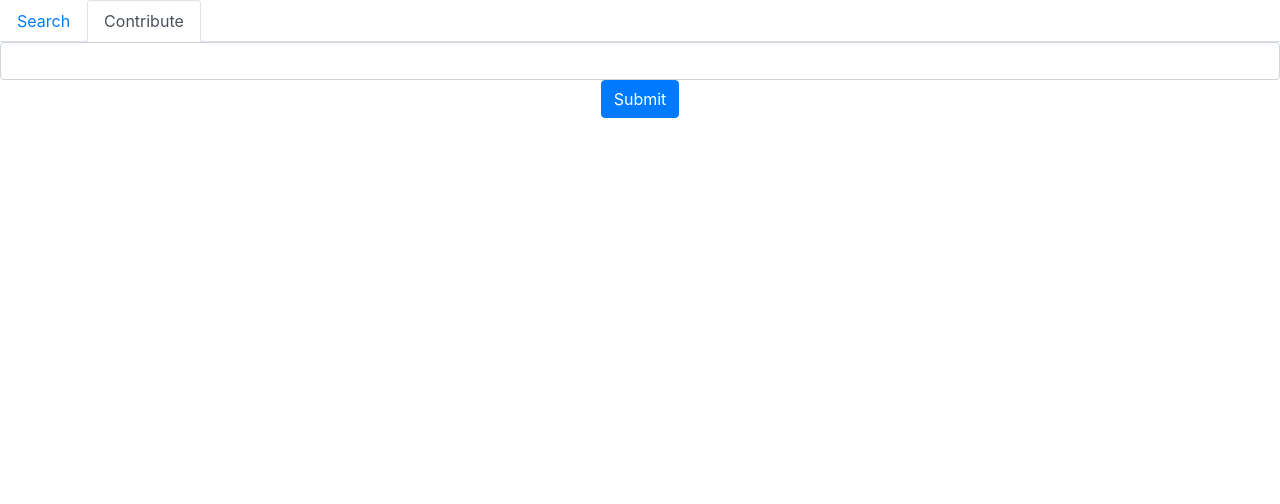
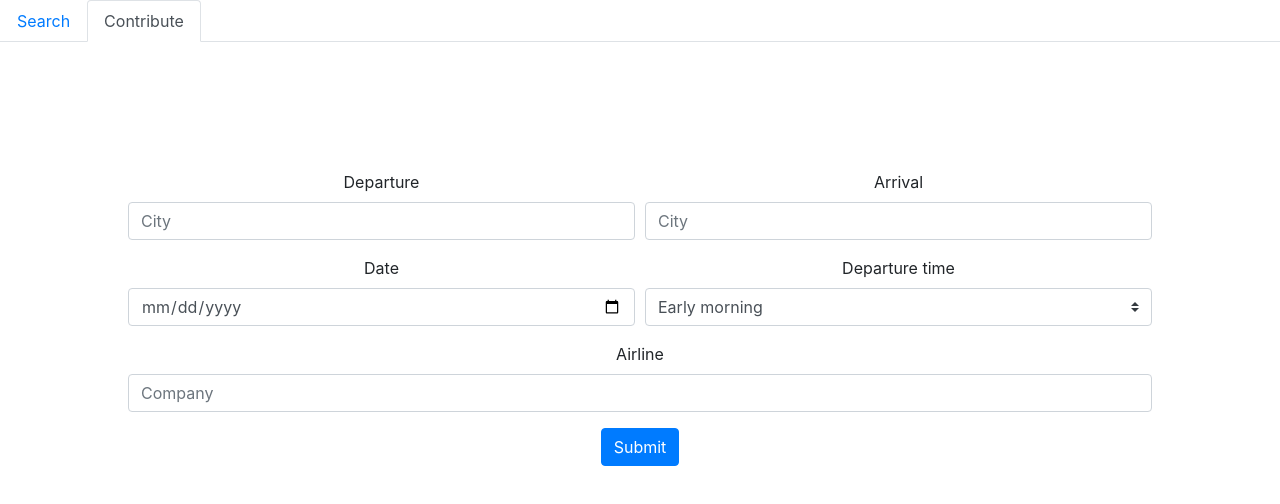
Before and after one commit to sophiazhi/airborne, a React (Create React App) app: page / in a window 1280 px wide. Both pictures are taken after a click on the tab "Contribute". Shown: the top 504 px of the page. Built offline with nearby package versions, Linux system fonts and the light colour scheme.

Commit message:
form info elements

```diff
--- a/src/Contribute.js
+++ b/src/Contribute.js
@@ -2,46 +2,77 @@ import React from 'react';
 //import InputGroup from 'react-bootstrap/InputGroup';
 import Form from 'react-bootstrap/Form';
 import Button from 'react-bootstrap/Button';
+import Col from 'react-bootstrap/Col';
 
 class Contribute extends React.Component {
     constructor(props) {
         super(props);
-        /*this.state = {departure: '',
-                        arrival: ''};*/
         this.departure = React.createRef();
+        this.arrival = React.createRef();
+        this.date = React.createRef();
+        this.time = React.createRef();
+        this.airline = React.createRef();
 
-        this.handleChange = this.handleChange.bind(this);
         this.handleSubmit = this.handleSubmit.bind(this);
     }
 
-    handleChange(event) {
-        //this.setState({departure: event.target.value});
-        const departure = this.departure.current.value;
-    }
-
     handleSubmit(event) {
-        //alert('test submitted ' + this.state.departure + ' to ' + this.state.arrival);
-        alert('test submitted ' + this.departure.current.value);
+        alert('test submitted ' + this.departure.current.value
+                + " to " + this.arrival.current.value
+                + " on " + this.date.current.value + ", " + this.time.current.value
+                + " with " + this.airline.current.value);
         // actually need to save to database
     }
 
     render() {
         return (
-            /*<form onSubmit={this.handleSubmit}>
-                <label>
-                    Departure:
-                    <input type="text" id="departure" value={this.state.departure} onChange={this.handleChange} />
-                </label>
-                <label>
-                    Arrival:
-                    <input type="text" id="arrival" value={this.state.arrival} onChange={this.handleChange} />
-                </label>
-                <input type="submit" value="Submit" />
-            </form>*/
-            <div>
-                <Form.Control ref={this.departure} type="text" />
+            <Form className="body">
+                <Form.Row>
+                    <Col>
+                        <Form.Group controlId="formDeparture">
+                            <Form.Label>Departure</Form.Label>
+                            <Form.Control ref={this.departure} type="text" placeholder="City"/>
+                        </Form.Group>
+                    </Col>
+                    <Col>
+                        <Form.Group controlId="formArrival">
+                            <Form.Label>Arrival</Form.Label>
+                            <Form.Control ref={this.arrival} type="text" placeholder="City"/>
+                        </Form.Group>
+                    </Col>
+                </Form.Row>
+
+                <Form.Row>
+                    <Col>
+                        <Form.Group controlId="formDate">
+                            <Form.Label>Date</Form.Label>
+                            <Form.Control ref={this.date} type="date" placeholder="MM-DD-YYYY"/>
+                        </Form.Group>
+                    </Col>
+                    <Col>
+                        <Form.Group controlId="formTime">
+                            <Form.Label>Departure time</Form.Label>
+                            <Form.Control ref={this.time} as="select" custom>
+                            <option>Early morning</option>
+                            <option>Morning</option>
+                            <option>Midday</option>
+                            <option>Early afternoon</option>
+                            <option>Late afternoon</option>
+                            <option>Evening</option>
+                            <option>Late night</option>
+                            </Form.Control>
+                        </Form.Group>
+                    </Col>
+                </Form.Row>
+
+                <Form.Group controlId="formAirline">
+                    <Form.Label>Airline</Form.Label>
+                    <Form.Control ref={this.airline} type="text" placeholder="Company"/>
+                </Form.Group>
+
+
                 <Button onClick={this.handleSubmit}>Submit</Button>
-            </div>
+            </Form>
         )
     }
 }
--- a/src/index.css
+++ b/src/index.css
@@ -1,13 +1,17 @@
-body {
+/*body {
   margin: 0;
   font-family: -apple-system, BlinkMacSystemFont, 'Segoe UI', 'Roboto', 'Oxygen',
     'Ubuntu', 'Cantarell', 'Fira Sans', 'Droid Sans', 'Helvetica Neue',
     sans-serif;
   -webkit-font-smoothing: antialiased;
   -moz-osx-font-smoothing: grayscale;
-}
+}*/
 
 code {
   font-family: source-code-pro, Menlo, Monaco, Consolas, 'Courier New',
     monospace;
 }
+
+.body {
+  margin: 10%;
+}
```
